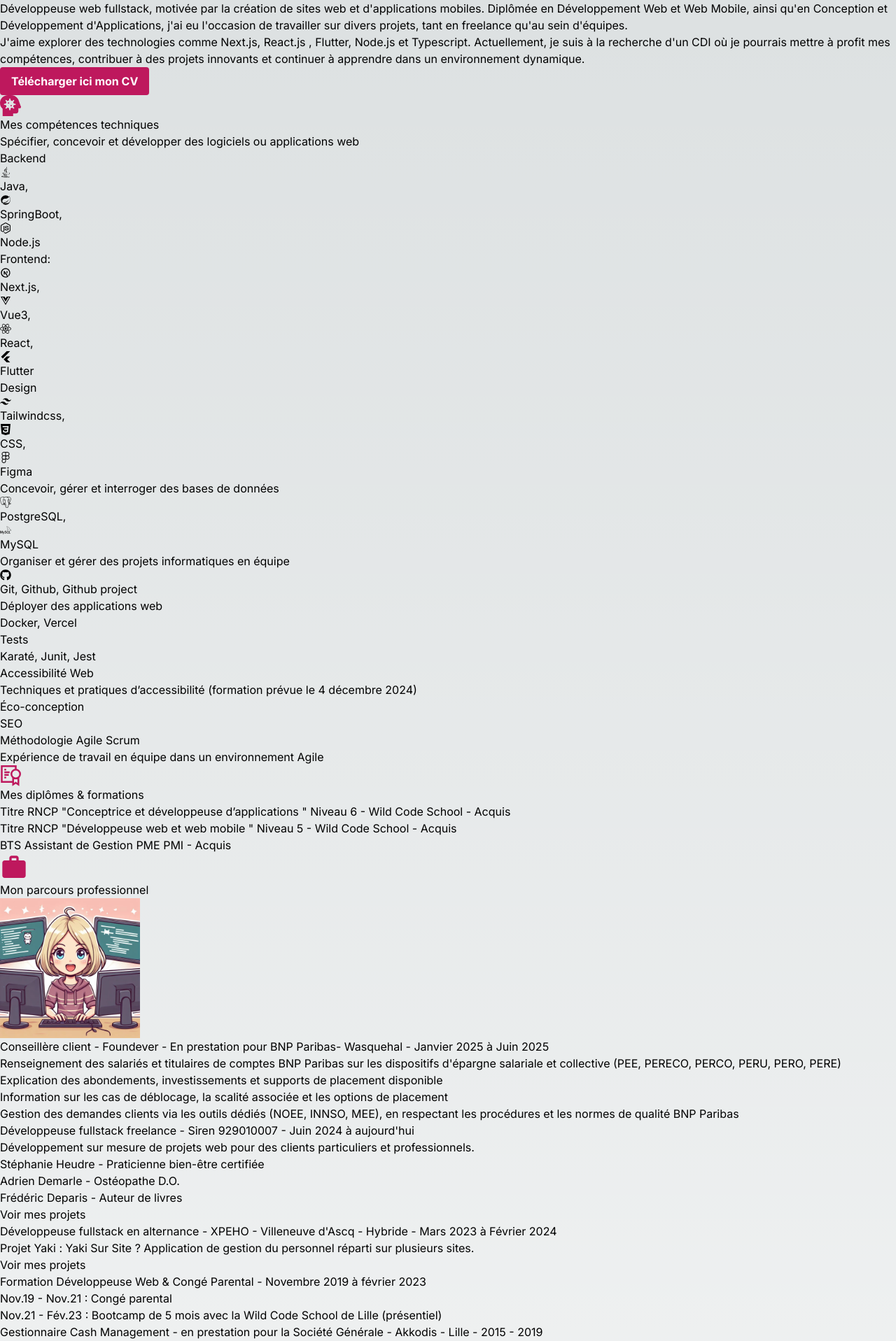
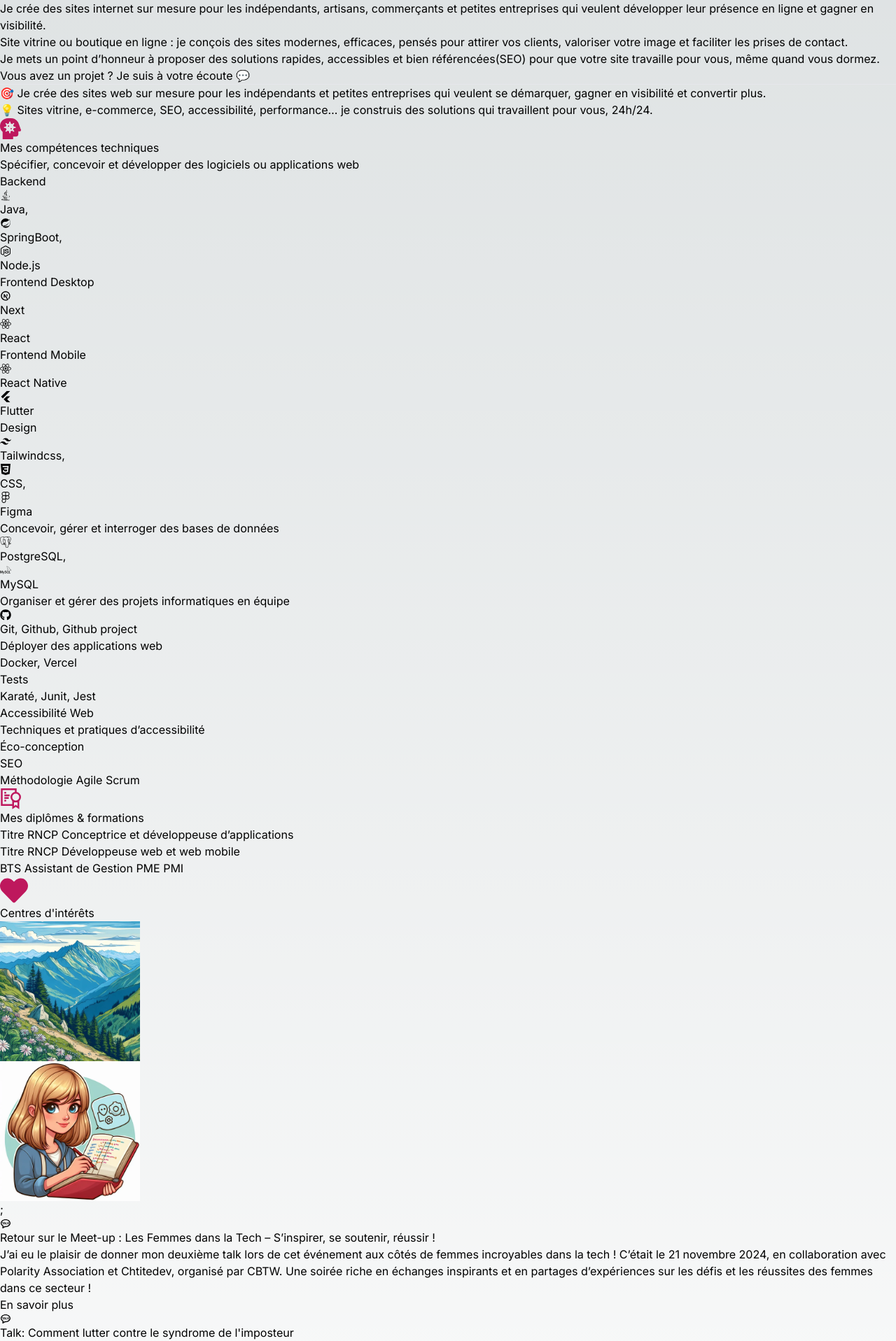
Before and after one commit to PriscilliaAmmeux/my_portfolio, a Next.js app: page / in a window 1280 px wide. Shown: the part 768-2685 px from the top of the page at 70% size. Built offline with nearby package versions, Linux system fonts and the light colour scheme; a web font is replaced by a local one.

Commit message:
remove elements to display to customer

```diff
--- a/src/app/ui/about/about.tsx
+++ b/src/app/ui/about/about.tsx
@@ -1,6 +1,4 @@
-import { Metadata } from "next";
 import Me from "../me/me";
-import Carreer from "../carreer/carreer";
 import GradesAndKnows from "../gradesAndKnows/gradesAndKnows";
 import Interests from "../interests/interests";
 import Layout from "../layout/layout";
@@ -10,10 +8,9 @@ export default function About() {
   return (
     <Layout>
       <Me />
+      <GradesAndKnows />
+      <Interests />
       <DownloadCV />
-      <GradesAndKnows />
-      <Carreer />
-      <Interests />
     </Layout>
   );
 }
--- a/src/app/ui/carreer/carreer.tsx
+++ /dev/null
@@ -1,55 +0,0 @@
-import { MdWork } from "react-icons/md";
-import styles from "../../styles/variables.module.css";
-import jobs from "../../../data/jobs.json";
-import Image from "next/image";
-
-const image = {
-  src: "/OIG3.webp",
-  alt: "picture of a woman in front of a computer",
-  width: 200,
-  height: 200,
-  hideOnSmallScreen: true,
-};
-
-export default function Carreer() {
-  return (
-    <section className="mt-8 pt-6 w-full p-6">
-      <div className="flex items-center justify-center mb-4">
-        <MdWork size={40} className={styles.colorFirst} />{" "}
-        <h2 className="ml-4 text-2xl font-semibold ">
-          Mon parcours professionnel
-        </h2>
-      </div>
-      <div className="relative flex flex-col sm:flex-row items-center justify-center space-x-0 sm:space-x-2 mb-10">
-        <Image
-          src={image.src}
-          alt={image.alt}
-          width={image.width}
-          height={image.height}
-          className={image.hideOnSmallScreen ? "hidden sm:block" : ""}
-        />
-      </div>
-      <ul className="list-disc ml-6">
-        {jobs.map((job, id) => (
-          <li key={id} className="mb-6">
-            <h2 className="text-lg font-semibold mb-2">{`${job.title} - ${job.date}`}</h2>
-            {job.tasks && (
-              <ul className="list-disc ml-6">
-                {job.tasks.map((task) => (
-                  <li key={id}>{task}</li>
-                ))}
-              </ul>
-            )}
-            {job.link && (
-              <a
-                href={job.link}
-                className="underline hover:text-pink-700 hover:font-bold ml-6">
-                Voir mes projets
-              </a>
-            )}
-          </li>
-        ))}
-      </ul>
-    </section>
-  );
-}
--- a/src/app/ui/frontendSkills/frontendSkills.tsx
+++ b/src/app/ui/frontendSkills/frontendSkills.tsx
@@ -6,11 +6,16 @@ import SkillList from "@/app/components/skillList/skillList";
 
 export default function frontendSkills() {
   return (
-    <SkillList title="Frontend:">
-      <SkillItem Icon={TbBrandNextjs} skill="Next.js," />
-      <SkillItem Icon={FaVuejs} skill="Vue3," />
-      <SkillItem Icon={FaReact} skill="React," />
-      <SkillItem Icon={SiFlutter} skill="Flutter" />
-    </SkillList>
+    <>
+      <SkillList title="Frontend Desktop">
+        <SkillItem Icon={TbBrandNextjs} skill="Next" />
+        <SkillItem Icon={FaReact} skill="React" />
+      </SkillList>
+
+      <SkillList title="Frontend Mobile">
+        <SkillItem Icon={FaReact} skill="React Native" />
+        <SkillItem Icon={SiFlutter} skill="Flutter" />
+      </SkillList>
+    </>
   );
 }
--- a/src/app/ui/gradesItems/gradesItems.tsx
+++ b/src/app/ui/gradesItems/gradesItems.tsx
@@ -1,15 +1,14 @@
 export default function GradesItems({
   title,
-  description,
   pdf,
 }: {
   title?: string;
-  description: string;
+
   pdf?: string;
 }) {
   return (
     <li className="text-gray-700 pt-3">
-      <span className="font-bold">{title}</span> {description}
+      <span className="font-bold">{title}</span>
       {pdf && (
         <a
           href={pdf}
--- a/src/app/ui/interests/interests.tsx
+++ b/src/app/ui/interests/interests.tsx
@@ -14,11 +14,6 @@ const images = [
     hideOnSmallScreen: true,
   },
   { src: "/writing.webp", alt: "hand writing", hideOnSmallScreen: true },
-  {
-    src: "/paint.webp",
-    alt: "mum with children who are painting",
-    hideOnSmallScreen: true,
-  },
 ];
 
 const randomIndex = Math.floor(Math.random() * images.length);
@@ -26,7 +21,7 @@ images[randomIndex].hideOnSmallScreen = false;
 
 export default function Interests() {
   return (
-    <article className="mt-8 pt-4 bg-blue-100 w-full p-6 shadow-lg">
+    <article className="mt-8 pt-4 w-full p-6 ">
       <section className="flex items-center justify-center mb-6">
         <FaHeart size={40} color="#be185d" />
         <h2 className="ml-4 text-blue-800 text-2xl font-semibold">
@@ -72,18 +67,6 @@ export default function Interests() {
         />
       </section>
 
-      <InterestSection
-        Icon={FaWalking}
-        title="Membre du club de marche “marcher par tous les temps” à Quesnoy Sur Deule"
-      />
-
-      <InterestSection Icon={FaWalking} title="Randonnées en famille" />
-
-      <InterestSection
-        Icon={FaPaintBrush}
-        title="Activités manuelles avec mes enfants"
-      />
-
       <InterestSection Icon={ImPencil2} title="Écriture et communication" />
     </article>
   );
--- a/src/app/ui/me/me.tsx
+++ b/src/app/ui/me/me.tsx
@@ -4,7 +4,7 @@ import Title from "../title/title";
 
 export default function Me() {
   return (
-    <section className="flex flex-col sm:flex-row items-center justify-center mb-2 pt-4 mx-auto px-4 sm:px-8">
+    <section className="flex flex-col items-center justify-center mb-2 pt-4 mx-auto px-4 sm:px-8">
       <Title text="Qui suis-je ?" icon={GiLadybug} />
       <Image
         src="/profil.webp"
@@ -16,21 +16,52 @@ export default function Me() {
       />
       <div className="lg:ml-4 mt-4 lg:mt-0 text-justify">
         <h1 className="text-xl font-semibold mb-2">
-          Bonjour, je suis Priscillia Ammeux !
+          Enchantée, moi c’est Priscillia Ammeux 👋
         </h1>
-        <p>
-          Développeuse web fullstack, motivée par la création de sites web et
-          d'applications mobiles. Diplômée en Développement Web et Web Mobile,
-          ainsi qu'en Conception et Développement d'Applications, j'ai eu
-          l'occasion de travailler sur divers projets, tant en freelance qu'au
-          sein d'équipes.
+        <p className="mb-2">
+          Je crée des sites internet sur mesure pour les indépendants, artisans,
+          commerçants et petites entreprises qui veulent{" "}
+          <span className="font-semibold text-pink-700">
+            développer leur présence en ligne
+          </span>{" "}
+          et{" "}
+          <span className="font-semibold text-pink-700">
+            gagner en visibilité
+          </span>
+          .
         </p>
-        <p>
-          J'aime explorer des technologies comme Next.js, React.js , Flutter,
-          Node.js et Typescript. Actuellement, je suis à la recherche d'un CDI
-          où je pourrais mettre à profit mes compétences, contribuer à des
-          projets innovants et continuer à apprendre dans un environnement
-          dynamique.
+        <p className="mb-2">
+          Site vitrine ou boutique en ligne : je conçois des sites modernes,
+          efficaces, pensés pour{" "}
+          <span className="font-semibold text-pink-700">
+            attirer vos clients
+          </span>
+          ,{" "}
+          <span className="font-semibold text-pink-700">
+            valoriser votre image
+          </span>{" "}
+          et{" "}
+          <span className="font-semibold text-pink-700">
+            faciliter les prises de contact
+          </span>
+          .
+        </p>
+        <p className="mb-2">
+          Je mets un point d’honneur à proposer des solutions{" "}
+          <span className="font-semibold text-pink-700">
+            rapides, accessibles et bien référencées
+          </span>
+          (SEO) pour que votre site travaille pour vous, même quand vous dormez.
+        </p>
+        <p className="mb-4">Vous avez un projet ? Je suis à votre écoute 💬</p>
+        <hr className="my-6" />
+        <p className="italic font-semibold text-pink-700">
+          🎯 Je crée des sites web sur mesure pour les indépendants et petites
+          entreprises qui veulent se démarquer, gagner en visibilité et
+          convertir plus.
+          <br />
+          💡 Sites vitrine, e-commerce, SEO, accessibilité, performance… je
+          construis des solutions qui travaillent pour vous, 24h/24.
         </p>
       </div>
     </section>
--- a/src/app/ui/qualificationsTraining/qualificationsTraining.tsx
+++ b/src/app/ui/qualificationsTraining/qualificationsTraining.tsx
@@ -14,7 +14,6 @@ export default function QualificationsTraining() {
           <GradesItems
             key={grades.id}
             title={grades.title}
-            description={grades.description}
           />
         ))}
       </ul>
--- a/src/app/ui/skillsTechnical/skillsTechnical.tsx
+++ b/src/app/ui/skillsTechnical/skillsTechnical.tsx
@@ -15,7 +15,7 @@ export default function SkillsTechnical() {
       color="bg-blue-100">
       <ul className="text-gray-700 list-disc">
         <SkillSection title="Spécifier, concevoir et développer des logiciels ou applications web">
-          <ul className="md:grid md:grid-cols-3 md:gap-3 sm:gap-1">
+          <ul className="md:grid md:grid-cols-4 md:gap-3 sm:gap-1">
             <BackendSkills />
             <FrontendSkills />
             <DesignSkills />
@@ -41,15 +41,12 @@ export default function SkillsTechnical() {
         <SkillSection title="Tests">Karaté, Junit, Jest</SkillSection>
 
         <SkillSection title="Accessibilité Web">
-          Techniques et pratiques d’accessibilité (formation prévue le 4
-          décembre 2024)
+          Techniques et pratiques d’accessibilité
         </SkillSection>
 
         <SkillSection title="Éco-conception"></SkillSection>
         <SkillSection title="SEO"></SkillSection>
-        <SkillSection title="Méthodologie Agile Scrum">
-          Expérience de travail en équipe dans un environnement Agile
-        </SkillSection>
+        <SkillSection title="Méthodologie Agile Scrum"></SkillSection>
       </ul>
     </Card>
   );
--- a/src/data/grades.json
+++ b/src/data/grades.json
@@ -1,17 +1,14 @@
 [
   {
     "id": 1,
-    "title": "Titre RNCP \"Conceptrice et développeuse d’applications \" ",
-    "description": "Niveau 6 - Wild Code School - Acquis"
+    "title": "Titre RNCP Conceptrice et développeuse d’applications"
   },
   {
     "id": 2,
-    "title": "Titre RNCP \"Développeuse web et web mobile \" ",
-    "description": "Niveau 5 - Wild Code School - Acquis"
+    "title": "Titre RNCP Développeuse web et web mobile"
   },
   {
     "id": 4,
-    "title": "BTS Assistant de Gestion PME PMI",
-    "description": "- Acquis"
+    "title": "BTS Assistant de Gestion PME PMI"
   }
 ]
--- a/src/data/jobs.json
+++ /dev/null
@@ -1,66 +0,0 @@
-[
-  {
-    "id": 1,
-    "title": "Conseillère client - Foundever - En prestation pour BNP Paribas- Wasquehal ",
-    "date": "Janvier 2025 à Juin 2025",
-    "tasks": [
-      "Renseignement des salariés et titulaires de comptes BNP Paribas sur les dispositifs d'épargne salariale et collective (PEE, PERECO, PERCO, PERU, PERO, PERE)",
-      "Explication des abondements, investissements et supports de placement disponible",
-      "Information sur les cas de déblocage, la scalité associée et les options de placement",
-      "Gestion des demandes clients via les outils dédiés (NOEE, INNSO, MEE),  en respectant les procédures et les normes de qualité BNP Paribas"
-    ]
-  },
-  {
-    "id": 1,
-    "title": "Développeuse fullstack freelance - Siren 929010007 ",
-    "date": "Juin 2024 à aujourd'hui",
-    "tasks": [
-      "Développement sur mesure de projets web pour des clients particuliers et professionnels.",
-      "Stéphanie Heudre - Praticienne bien-être certifiée",
-      "Adrien Demarle - Ostéopathe D.O.",
-      "Frédéric Deparis - Auteur de livres"
-    ],
-    "link": "/project"
-  },
-
-  {
-    "id": 2,
-    "title": "Développeuse fullstack en alternance - XPEHO - Villeneuve d'Ascq - Hybride",
-    "date": "Mars 2023 à Février 2024",
-    "tasks": [
-      "Projet Yaki : Yaki Sur Site ? Application de gestion du personnel réparti sur plusieurs sites."
-    ],
-    "link": "/project"
-  },
-  {
-    "id": 3,
-    "title": " Formation Développeuse Web & Congé Parental",
-    "date": "Novembre 2019 à février 2023",
-    "tasks": [
-      "Nov.19 - Nov.21 : Congé parental",
-      "Nov.21 - Fév.23 : Bootcamp de 5 mois avec la Wild Code School de Lille (présentiel)"
-    ]
-  },
-  {
-    "title": "Gestionnaire Cash Management - en prestation pour la Société Générale - Akkodis - Lille",
-    "date": "2015 - 2019",
-    "tasks": [
-      "Gestion des flux financiers : pour 8 pays européens en lien avec chaque Middle Office",
-      "Support niveau 1 & 2 : Alerte, analyse et résolution des incidents utilisateurs sur SCT, SDD, SWIFT (MT101 ... MT300), SEPA, en anglais",
-      "Gestion des tickets : Ticketing, Reporting au Middle Office et Réunion de résolution d'incidents"
-    ]
-  },
-  {
-    "title": " Gestionnaire Back Office - Mobilize Financial Services - Noisy le grand (93) ",
-    "date": "2010 - 2015",
-    "tasks": [
-      "Gestion d'un portefeuille : 185 concessions et 20 agents en lien avec les analystes financiers",
-      "Gestion financière : Financements, habilitations, primes constructeurs, affacturage",
-      "Saisie : Tableau Amortissement sur financements Moyen Long Terme (MLT), reports d'échéances, crédits de trésorerie, mise en place de plafonds de financements",
-      "Reporting Data : contrôle de stocks , état des encours et des comptes clients",
-      "Contact client et relances: phoning, mailing",
-      "Facturation : Ajustement et apurement sur fichiers de facturation Nissan, Renault, Infiniti",
-      "Environnement : AS400, Excel, Extraction SAP Business Object"
-    ]
-  }
-]
```
Also changed, not shown: src/app/about/page.tsx (deleted, +0 -25 lines).
